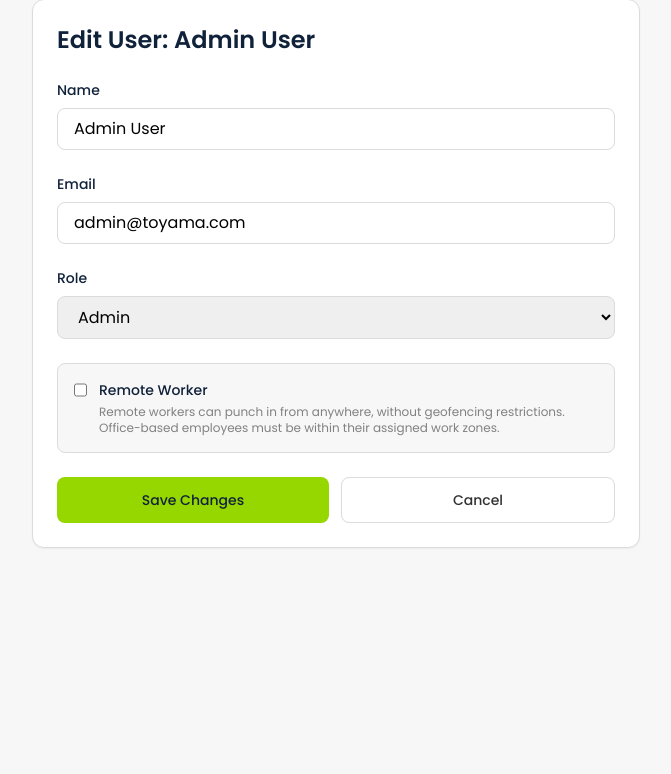
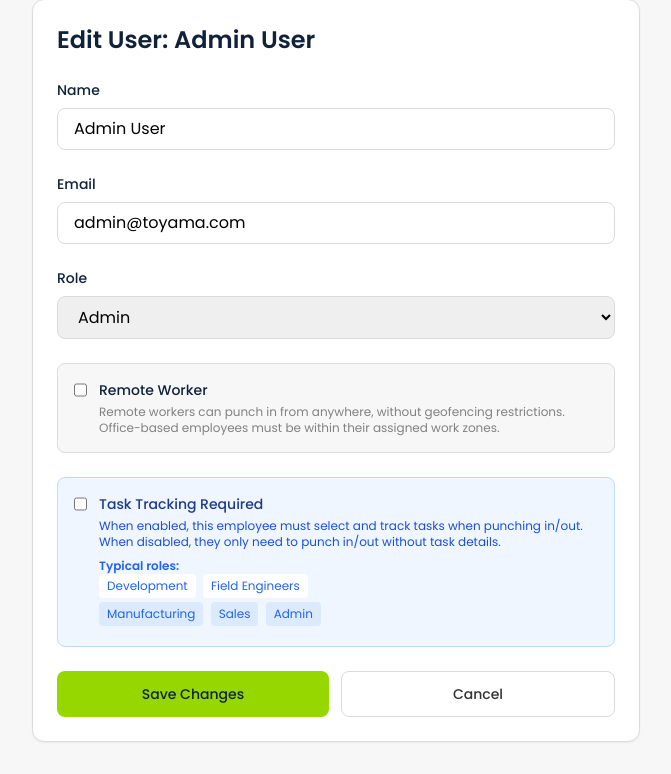
Before and after one commit to omarkamal/toyama_lume, a Rails app: page /admin/users/1/edit in a window 1280 px wide. Shown: the part 136-910 px from the top of the page, without its empty margins (304-975 px from the left). Before the commit the page ends 800 px from the top, so only its background shows below. Run offline with Rails 7, Linux system fonts and the light colour scheme; a user stored in the database is signed in; some libraries are stand-ins or nearby versions.

Commit message:
add mandatory work task details only for certain users, selectable by an optional bool

```diff
--- a/app/controllers/admin/users_controller.rb
+++ b/app/controllers/admin/users_controller.rb
@@ -29,7 +29,7 @@ class Admin::UsersController < ApplicationController
   end
 
   def user_params
-    params.require(:user).permit(:name, :email, :remote, :role)
+    params.require(:user).permit(:name, :email, :remote, :role, :requires_task_tracking)
   end
 
   def require_admin
--- a/app/models/user.rb
+++ b/app/models/user.rb
@@ -18,6 +18,11 @@ class User < ApplicationRecord
   # Regular employees must be within their assigned work zones
   def remote_worker?
     remote
+  end
+
+  # Task tracking requirement
+  def needs_task_tracking?
+    requires_task_tracking
   end
 
   # Get pending tasks from previous sessions that were marked to carry forward
--- a/app/views/admin/users/edit.html.erb
+++ b/app/views/admin/users/edit.html.erb
@@ -46,6 +46,27 @@
         </div>
       </div>
 
+      <div class="bg-blue-50 rounded-lg p-4 border border-blue-200">
+        <div class="flex items-start">
+          <%= f.check_box :requires_task_tracking, class: "h-4 w-4 text-blue-600 border-gray-300 rounded focus:ring-blue-500 mt-0.5" %>
+          <div class="ml-3">
+            <%= f.label :requires_task_tracking, "Task Tracking Required", class: "block text-sm font-medium text-blue-900" %>
+            <p class="text-xs text-blue-700 mt-1">
+              When enabled, this employee must select and track tasks when punching in/out.
+              When disabled, they only need to punch in/out without task details.
+            </p>
+            <div class="mt-2 text-xs text-blue-600">
+              <strong>Typical roles:</strong><br>
+              <span class="inline-block bg-white px-2 py-1 rounded text-xs mr-1 mb-1">Development</span>
+              <span class="inline-block bg-white px-2 py-1 rounded text-xs mr-1 mb-1">Field Engineers</span><br>
+              <span class="inline-block bg-blue-100 px-2 py-1 rounded text-xs mr-1 mb-1">Manufacturing</span>
+              <span class="inline-block bg-blue-100 px-2 py-1 rounded text-xs mr-1 mb-1">Sales</span>
+              <span class="inline-block bg-blue-100 px-2 py-1 rounded text-xs mr-1 mb-1">Admin</span>
+            </div>
+          </div>
+        </div>
+      </div>
+
       <div class="flex gap-3">
         <%= f.submit "Save Changes", class: "flex-1 bg-[#97D700] text-[#10223A] px-4 py-3 rounded-lg text-sm font-medium hover:bg-[#97D700]/90 transition-colors cursor-pointer" %>
         <%= link_to "Cancel", admin_user_path(@user), class: "flex-1 text-center border border-[#DBDBDB] text-[#323233] px-4 py-3 rounded-lg text-sm font-medium hover:bg-[#F8F7F7] transition-colors" %>
--- a/app/views/dashboard/index.html.erb
+++ b/app/views/dashboard/index.html.erb
@@ -64,6 +64,7 @@
   <!-- Quick Actions Grid -->
   <div class="px-4 py-6">
     <div class="grid grid-cols-2 sm:grid-cols-3 lg:grid-cols-4 gap-4 mb-6">
+      <% if current_user.needs_task_tracking? %>
         <!-- My Tasks Card -->
         <%= link_to my_tasks_tasks_path, class: "bg-white p-4 rounded-xl border border-cloudy shadow-sm hover:shadow-md transition-all duration-200 hover:scale-[1.02] group" do %>
           <div class="flex items-center gap-3 mb-2">
@@ -76,6 +77,7 @@
           </div>
           <h3 class="font-body font-normal text-navy text-sm mb-1">My Tasks</h3>
           <p class="text-xs text-carbon-heavy/60"><%= @pending_tasks_count %> pending, <%= @active_tasks.count %> active</p>
+        <% end %>
       <% end %>
 
       <!-- Work Logs Card -->
@@ -179,6 +181,7 @@
       <% end %>
     </div>
 
+    <% if current_user.needs_task_tracking? %>
         <!-- Current Session Status -->
         <% if @current_work_log && @current_work_log.tasks.any? %>
           <div class="bg-white rounded-xl border border-cloudy shadow-sm mb-6">
@@ -299,6 +302,7 @@
             </div>
           </div>
         <% end %>
+      <% end %>
 
     <!-- Recent Activity -->
     <% if @recent_work_logs.any? %>
--- /dev/null
+++ b/db/migrate/20251026091143_add_requires_task_tracking_to_users.rb
@@ -0,0 +1,5 @@
+class AddRequiresTaskTrackingToUsers < ActiveRecord::Migration[8.1]
+  def change
+    add_column :users, :requires_task_tracking, :boolean, default: false, null: false
+  end
+end
```
Also changed, not shown: app/controllers/dashboard_controller.rb (+11 -1 lines), app/controllers/work_logs_controller.rb (+13 -1 lines), app/views/admin/users/index.html.erb (+9 -0 lines), app/views/work_logs/_punch_in_modal.html.erb (+15 -0 lines), app/views/work_logs/_punch_out_modal.html.erb (+15 -0 lines), db/schema.rb. Lines whose indentation alone changed are shown as unchanged.
